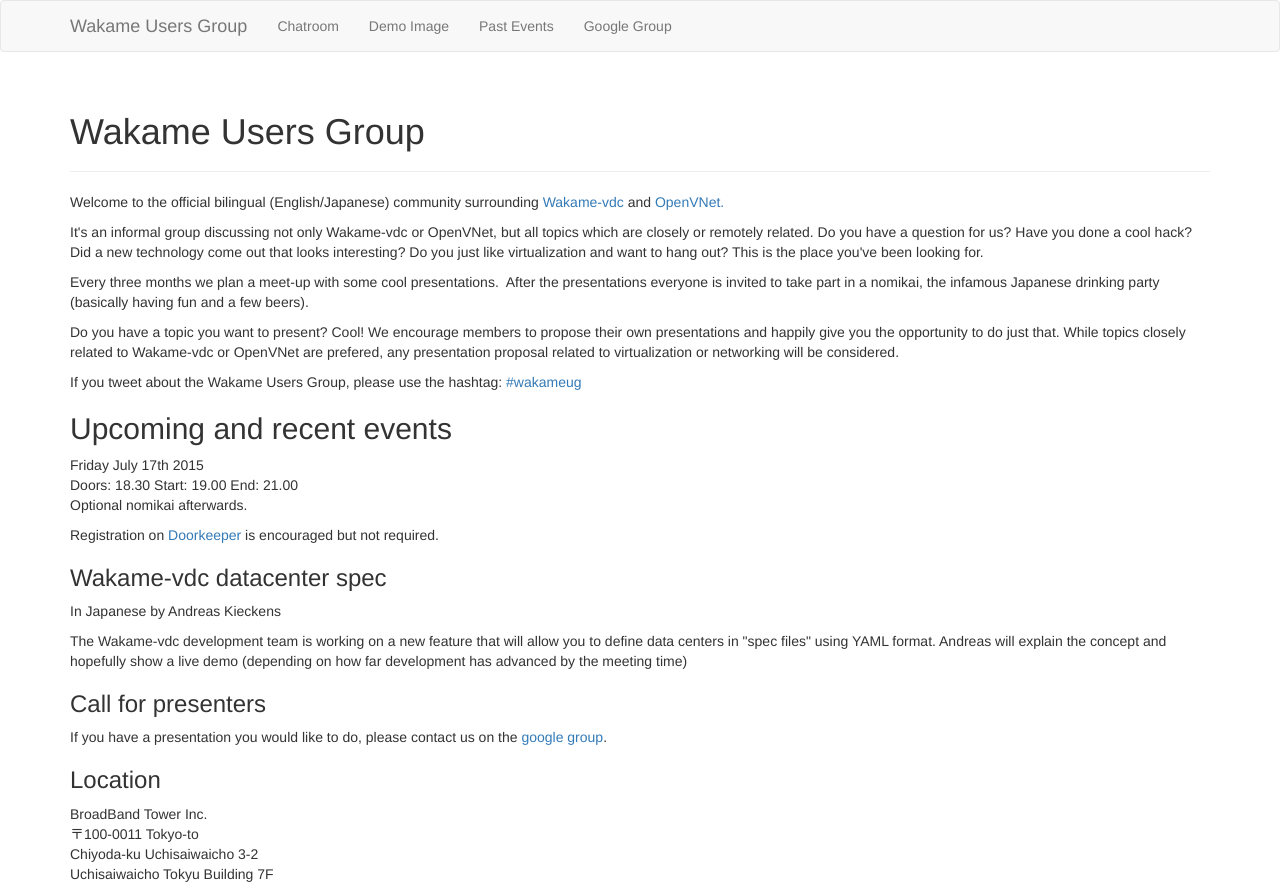
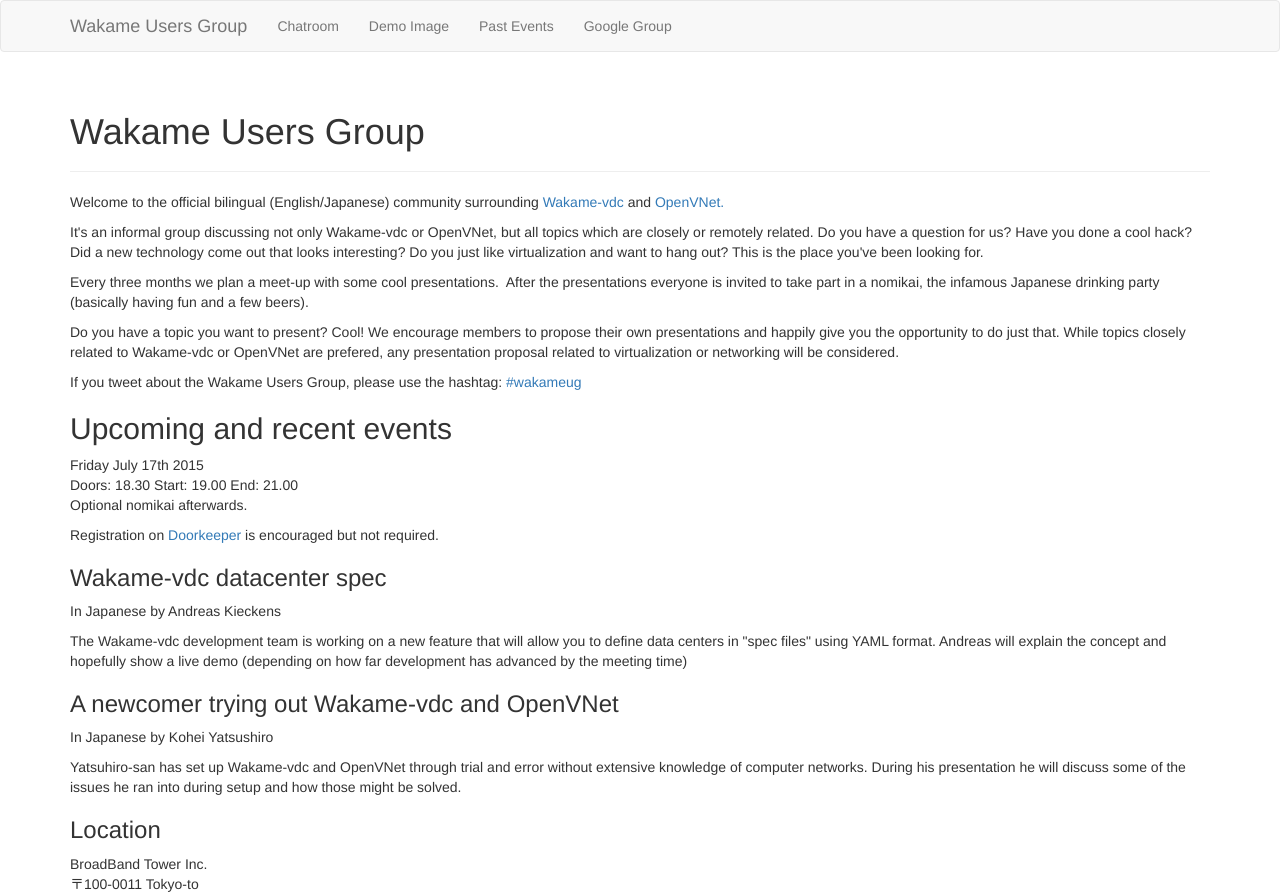
Before and after one commit to wakame/wakame.github.io, a Jekyll site: the page built from index.html, in a window 1280 px wide. Shown: the top 894 px of the page. Built offline with Jekyll 4.4.1, drawn with Linux system fonts in a browser that asks for light colours; nearby versions of some CDN libraries; library files that are not in the unit come from our copies; grey boxes are pictures that could not be loaded.

Commit message:
Added Yatsuhiro-san's presentation to WUG 10

```diff
--- a/index.html
+++ b/index.html
@@ -28,9 +28,11 @@
 
 <p>The Wakame-vdc development team is working on a new feature that will allow you to define data centers in "spec files" using YAML format. Andreas will explain the concept and hopefully show a live demo (depending on how far development has advanced by the meeting time)</p>
 
-<h3>Call for presenters</h3>
+<h3>A newcomer trying out Wakame-vdc and OpenVNet</h3>
 
-<p>If you have a presentation you would like to do, please contact us on the <a href="https://groups.google.com/forum/#!topic/wakame-ug/tGtz0pQRzuE">google group</a>.</p>
+<p>In Japanese by Kohei Yatsushiro</p>
+
+<p>Yatsuhiro-san has set up Wakame-vdc and OpenVNet through trial and error without extensive knowledge of computer networks. During his presentation he will discuss some of the issues he ran into during setup and how those might be solved.</p>
 
 <h3>Location</h3>
 
```
